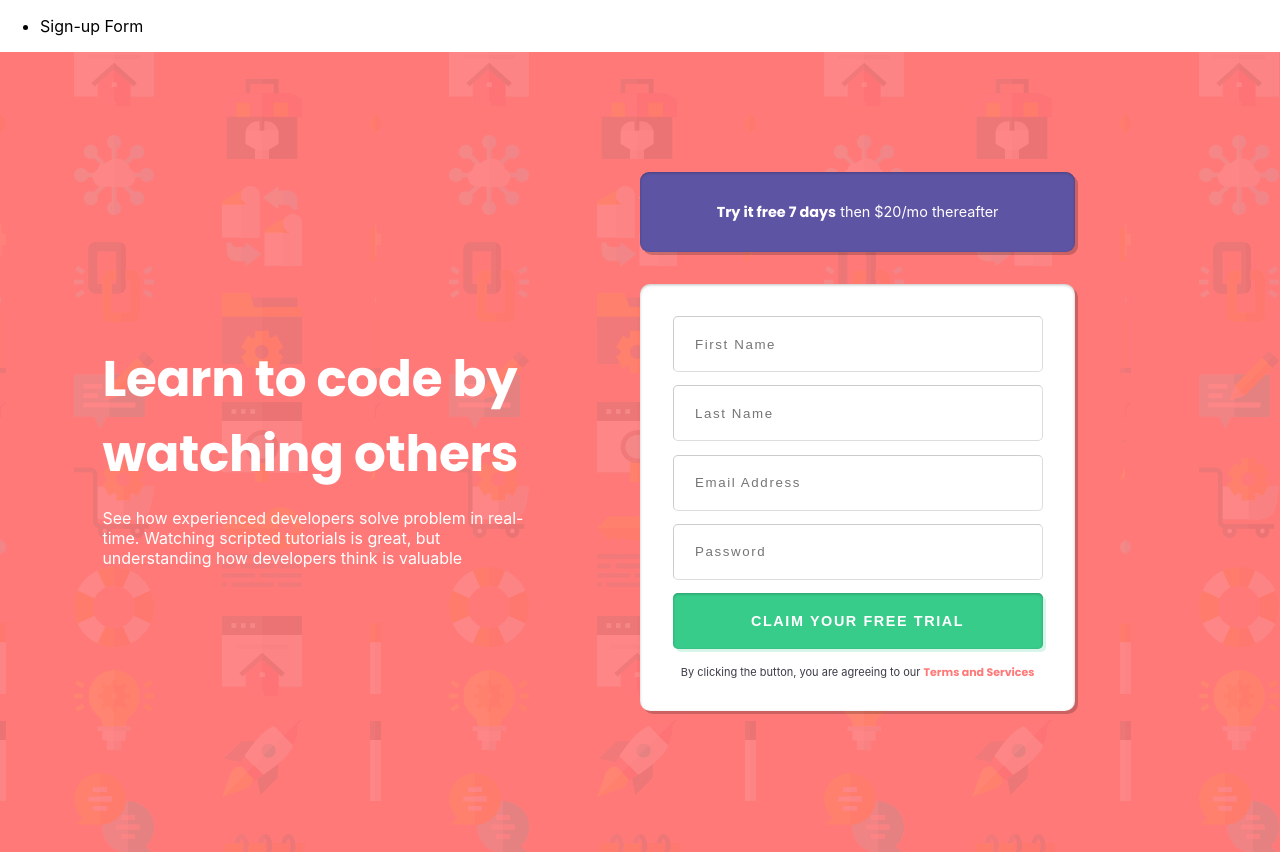
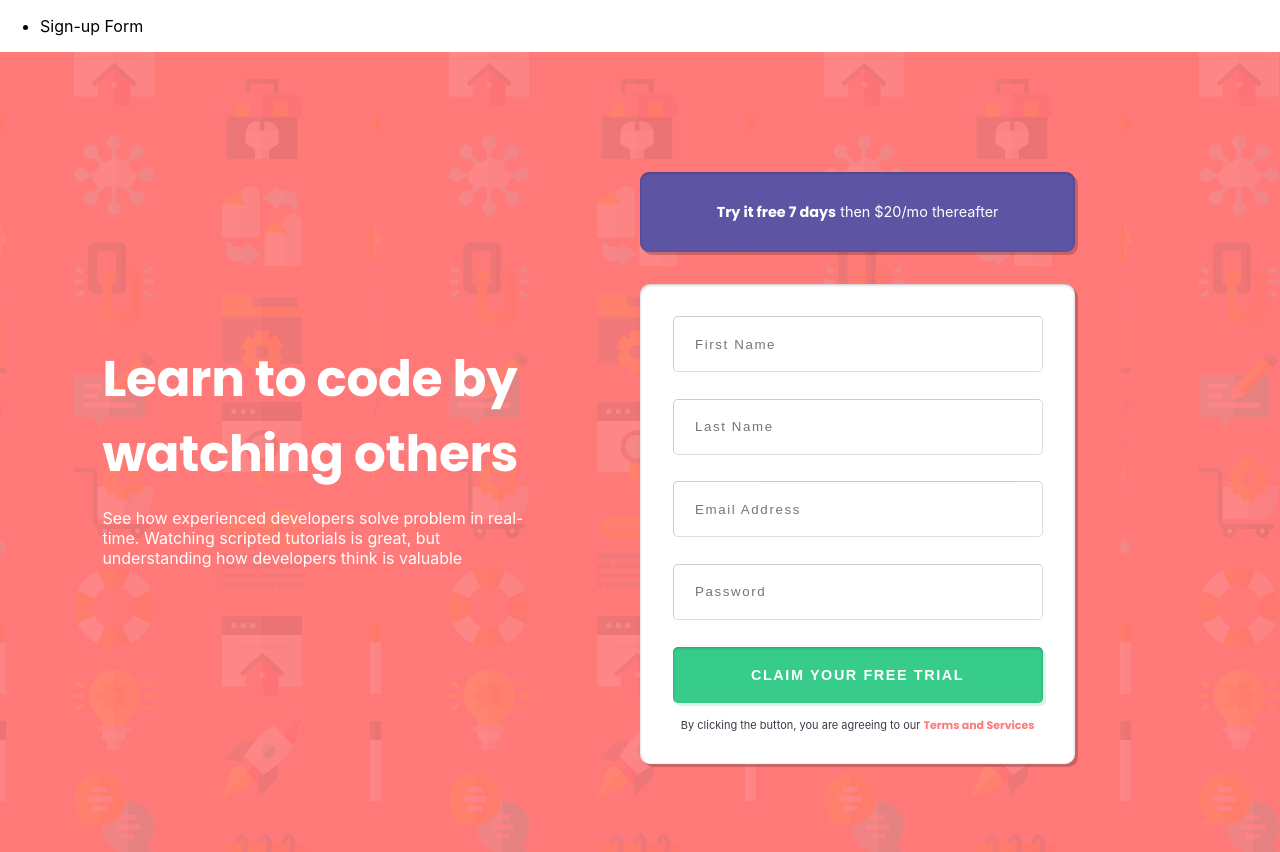
Before and after one commit to TaraTrody/frontend-react-challenges, a React (Create React App) app: page /signup in a window 1280 px wide. Built offline with nearby package versions, Linux system fonts and the light colour scheme; a web font is replaced by a local one.

Commit message:
adust alignment of grid items

```diff
--- a/src/sign-up_form/Form.jsx
+++ b/src/sign-up_form/Form.jsx
@@ -43,7 +43,8 @@ export default Form;
 
 const FormContainer = styled.div`
   background-color: #fff;
-  width: 68%;
+  width: 80%;
+  height: 30rem;
   color: #3d3b48;
   margin-top: 2rem;
   display: flex;
@@ -62,7 +63,7 @@ const FormContainer = styled.div`
     height: 3.5rem;
     border: 1px inset rgb(0 0 0 / 0.2);
     border-radius: 5px;
-    margin-bottom: 1em;
+    margin-bottom: 2em;
     padding-left: 1.6em;
     font-weight: 600
     font-size: 0.875rem;
@@ -97,6 +98,7 @@ const FormContainer = styled.div`
     width: 68%;
 
 
+
     form {
         width: 85%;
         margin-top: 2em;
--- a/src/sign-up_form/Signup.jsx
+++ b/src/sign-up_form/Signup.jsx
@@ -36,10 +36,10 @@ export default Signup;
 const Container = styled.div`
   background-color: #ff7979;
   background-image: url(${img});
-  width: 480px;
+  width: 375px;
   display: grid;
   grid-template-rows: 2fr auto 3fr;
-  justify-content: center;
+  justify-items: center;
 
   @media (min-width: 786px) {
     width: 100vw;
@@ -78,16 +78,19 @@ const BoxSection = styled.div`
 
 const FormSection = styled.div`
   grid-row: 3;
-  justify-self: start;
+  display: flex;
+  justify-content: center;
 
   @media (min-width: 786px) {
     grid-column: 2;
     grid-row: 2;
+
+    justify-content: start;
   }
 `;
 
 const TitleText = styled.div`
-  width: 68%;
+  width: 100%;
   color: #fff;
   text-align: center;
   margin: 5.3rem auto;
@@ -121,7 +124,7 @@ const TitleText = styled.div`
 
 const Box = styled.div`
   background-color: #5e54a4;
-  width: 68%;
+  width: 100%;
   height: 5rem;
   color: #fff;
   display: flex;
```
